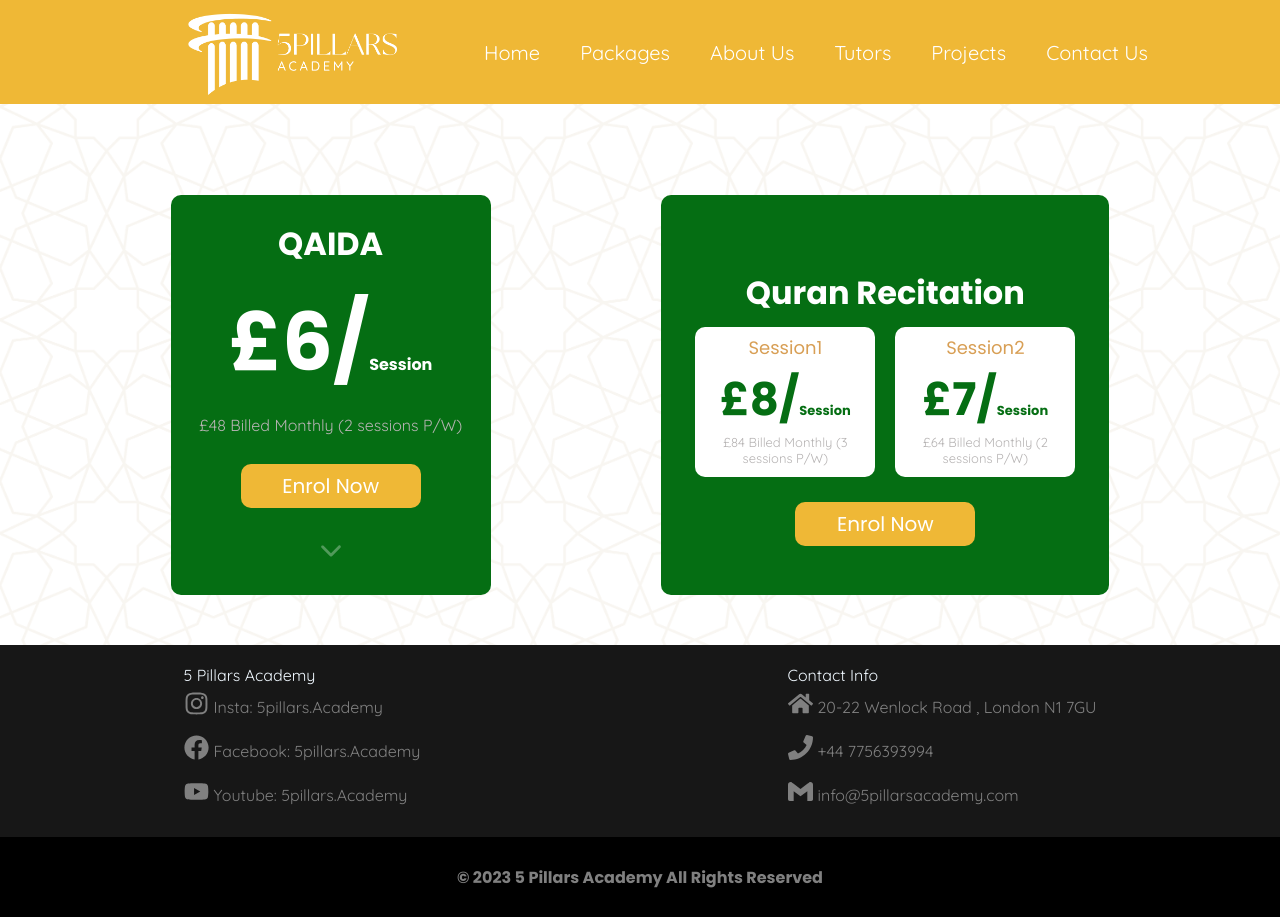
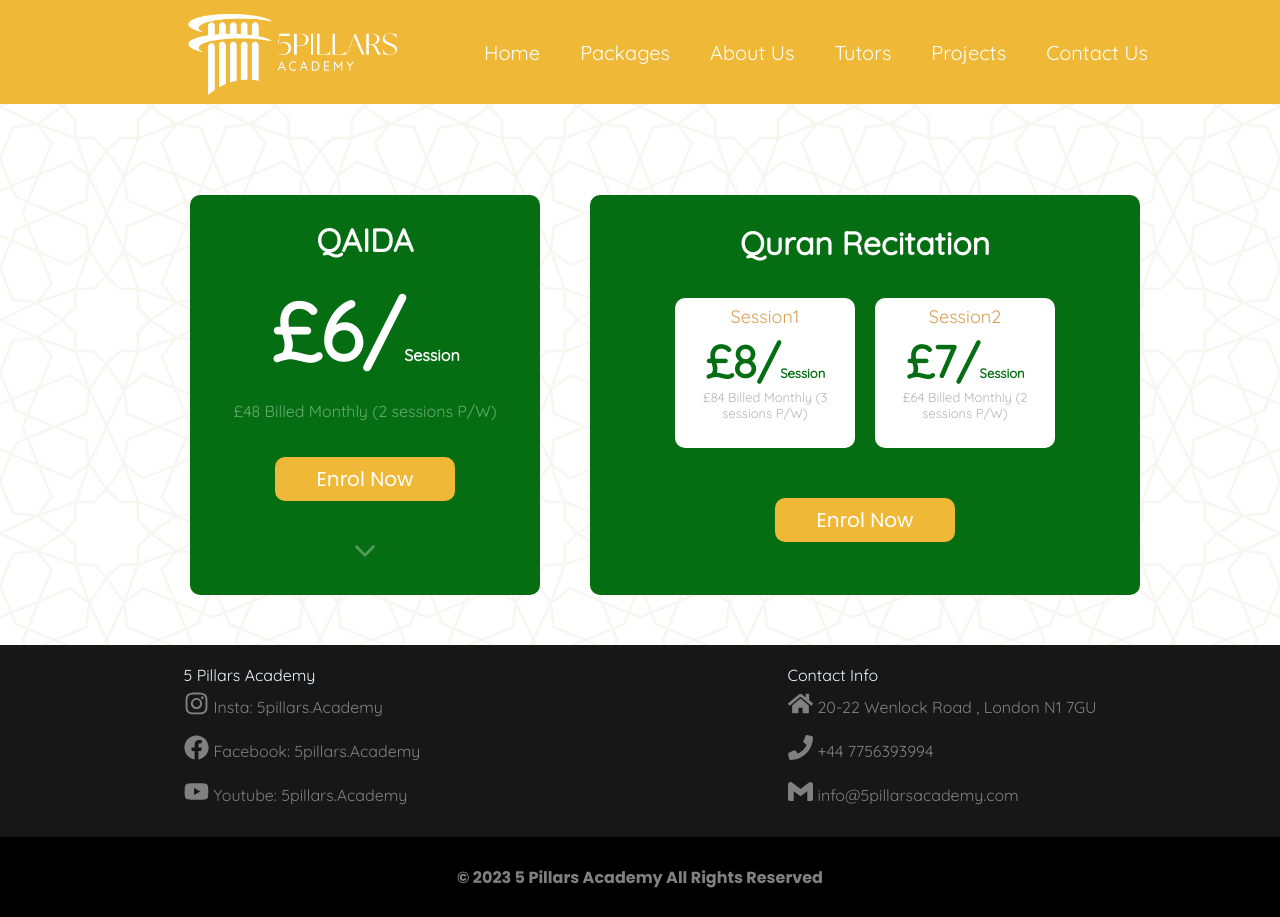
Before and after one commit to dotprods/5pillars, a React (Create React App) app in the folder client/: page /qaida in a window 1280 px wide. Built offline with nearby package versions, Linux system fonts and the light colour scheme.

Commit message:
qaida alignment done

```diff
--- a/client/src/Components/QaidaEnrol.js
+++ b/client/src/Components/QaidaEnrol.js
@@ -131,7 +131,7 @@
               </div>
             </div>
 
-            <div className="qaida-package-button">
+            <div className="qaida-package-button qaida-button">
               <button className="btn-enroll">Enrol Now</button>
             </div>
           </div>
--- a/client/src/Css/QidaEnrol.css
+++ b/client/src/Css/QidaEnrol.css
@@ -12,21 +12,23 @@
 }
 .qaida-packages {
   display: flex;
-  justify-content: space-evenly;
+  justify-content: center;
   margin-top: 195px;
   margin-bottom: 50px;
 }
 .qaida-package {
-  width: 25%;
+  width: 350px;
+  margin-left: 50px;
 }
 .quran-package {
-  width: 35%;
+  width: 550px;
+  margin-left: 50px;
 }
 
 .quran-package-def {
   display: flex;
   flex-direction: column;
-  justify-content: center;
+  justify-content: space-around;
   align-items: center;
   color: #fff;
   border-radius: 10px;
@@ -47,23 +49,34 @@
 .quran-package-def h3 {
   margin-top: 25px;
   font-size: xx-large;
+  font-family: "Quicksand", sans-serif;
 }
 
 .quran-package-def h3 {
+  margin-top: 15px;
   font-size: xx-large;
 }
 .qaida-package-def h1 {
   font-size: 80px;
+  font-family: "Quicksand", sans-serif;
 }
-.quran-package-def p,
+.quran-package-def p {
+  color: rgb(182, 179, 179);
+  font-family: "Quicksand", sans-serif;
+}
 .qaida-package-def p {
-  color: rgb(182, 179, 179);
+  color: #fff;
+  opacity: 0.4;
 }
 .qaida-package-def h1 span {
   font-size: medium;
+  font-family: "Quicksand", sans-serif;
 }
 .qaida-package-button {
   margin-top: 15px;
+}
+.qaida-button {
+  margin-bottom: 40px;
 }
 .qaida-package-button button {
   background: #efb836;
@@ -102,20 +115,24 @@
 .session2-btn h2 {
   font-weight: 400;
   font-size: large;
+  font-family: "Quicksand", sans-serif;
 }
 .session1-btn h1,
 .session2-btn h1 {
   font-size: 45px;
   margin-top: -15px;
   color: #056e13;
+  font-family: "Quicksand", sans-serif;
 }
 .session1-btn h1 span,
 .session2-btn h1 span {
   font-size: small;
+  font-family: "Quicksand", sans-serif;
 }
 .session1-btn p,
 .session2-btn p {
   font-size: small;
+  font-family: "Quicksand", sans-serif;
 }
 .dropdown-btn {
   margin-top: 15px;
@@ -138,7 +155,7 @@
 .dropdown-content h2 {
   font-size: medium;
   color: #757575;
-
+  font-family: "Quicksand", sans-serif;
   font-weight: 600;
   margin: 25px;
 }
@@ -153,9 +170,11 @@
   .qaida-package {
     width: 95%;
     margin-bottom: 20px;
+    margin-left: 0;
   }
   .quran-package {
     width: 95%;
+    margin-left: 0;
   }
   .session1-btn,
   .session2-btn {
```
